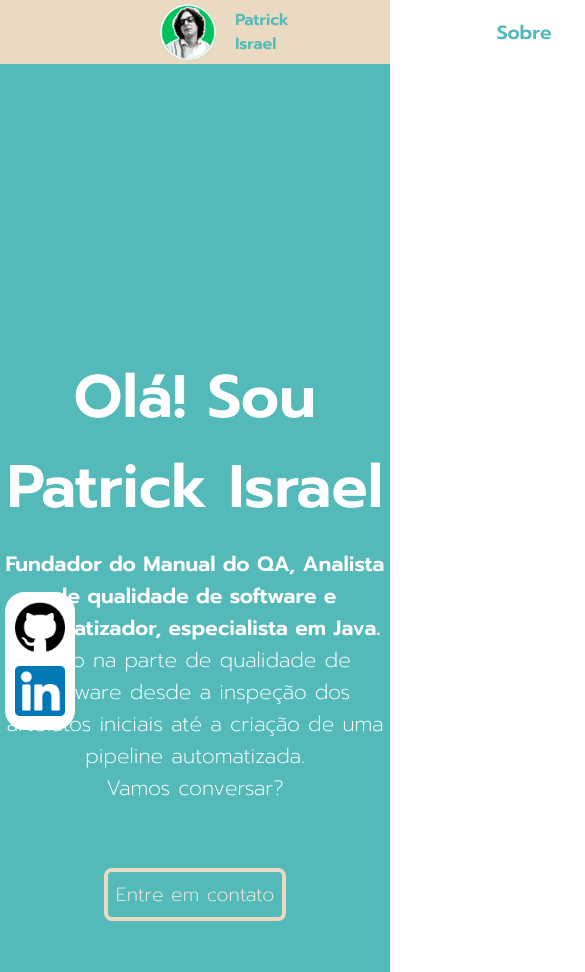
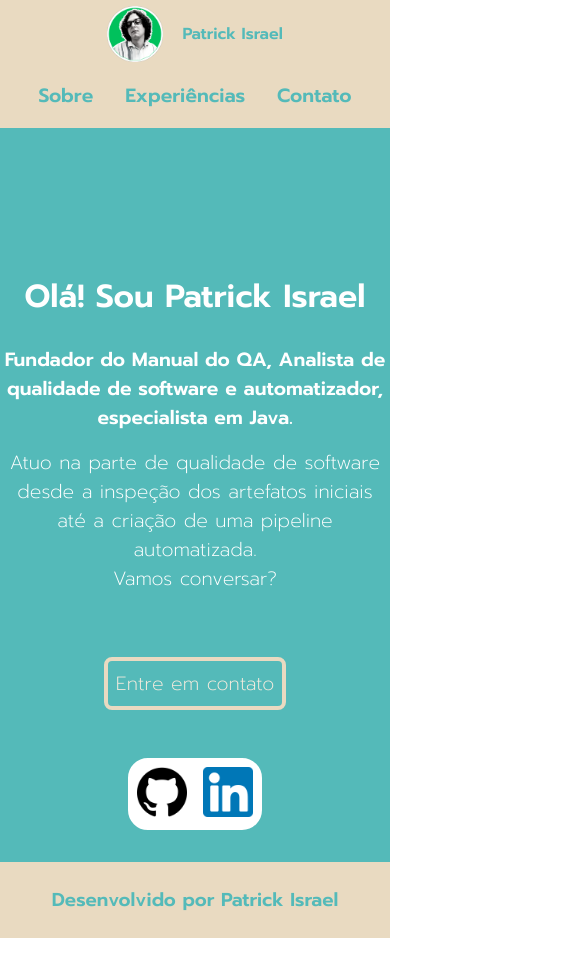
Before and after one commit to PatrickIsrael/portifolio, a plain HTML site: page index.html in a window 390 px wide. Shown: the top 972 px of the page, 585 px wide, since content can reach past the window. After the commit the page ends 938 px from the top, so only its background shows below. Drawn offline with Linux system fonts and the light colour scheme.

Commit message:
ajustes iniciais de responsividade

```diff
--- a/css/style.css
+++ b/css/style.css
@@ -84,6 +84,7 @@ body {
 }
 
 .home {
+    flex-direction: row-reverse;
     padding: 18rem 0 12rem;
 }
 
@@ -96,6 +97,9 @@ body {
 }
 
 .apresentacao__conteudo__paragrafo {
+    display: flex;
+    flex-direction: column;
+    gap: 1rem;
     font-family: var(--fonte-principal);
     font-weight: 400;
     font-size: 1.3em;
@@ -144,3 +148,53 @@ body {
     font-family: var(--fonte-principal);
     font-weight: 200;
 }
+
+
+@media(max-width:1200px) {
+    .home {
+        flex-direction: column;
+        padding: 9rem 0 2rem;
+    }
+
+    .item-menu-superior {
+        margin: 1rem;
+    }
+
+    .cabecalho {
+
+        flex-direction: column;
+        justify-content: center;
+        height: 8rem;
+    }
+
+    .cabecalho__link-perfil {
+
+        justify-content: center;
+        width: auto;
+        padding: 0.2rem;
+
+    }
+
+    .apresentacao__conteudo__titulo {
+        font-weight: 600;
+        font-size: 2rem;
+    }
+
+    .apresentacao__conteudo__paragrafo {
+        font-size: 1.2rem;
+        font-weight: 200;
+        padding: 1.5rem 0 3rem;
+    }
+
+    .apresentacao__rede-social {
+        display: flex;
+        flex-direction: row;
+        justify-content: center;
+        border: 0.6rem solid white;
+        position: relative;
+        left: auto;
+        background-color: white;
+        border-radius: 20px;
+        gap: 1rem
+    }
+}
```
